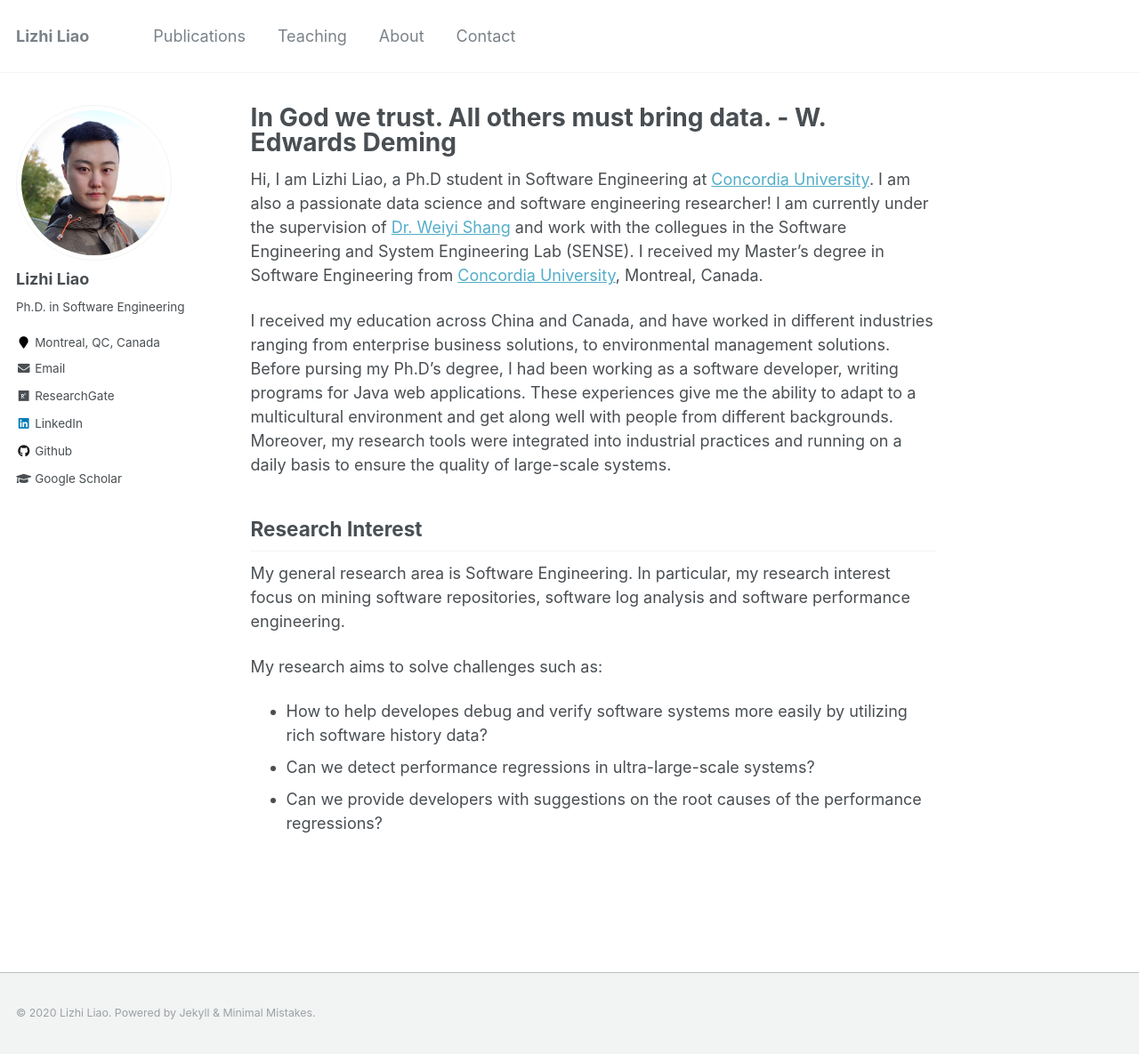
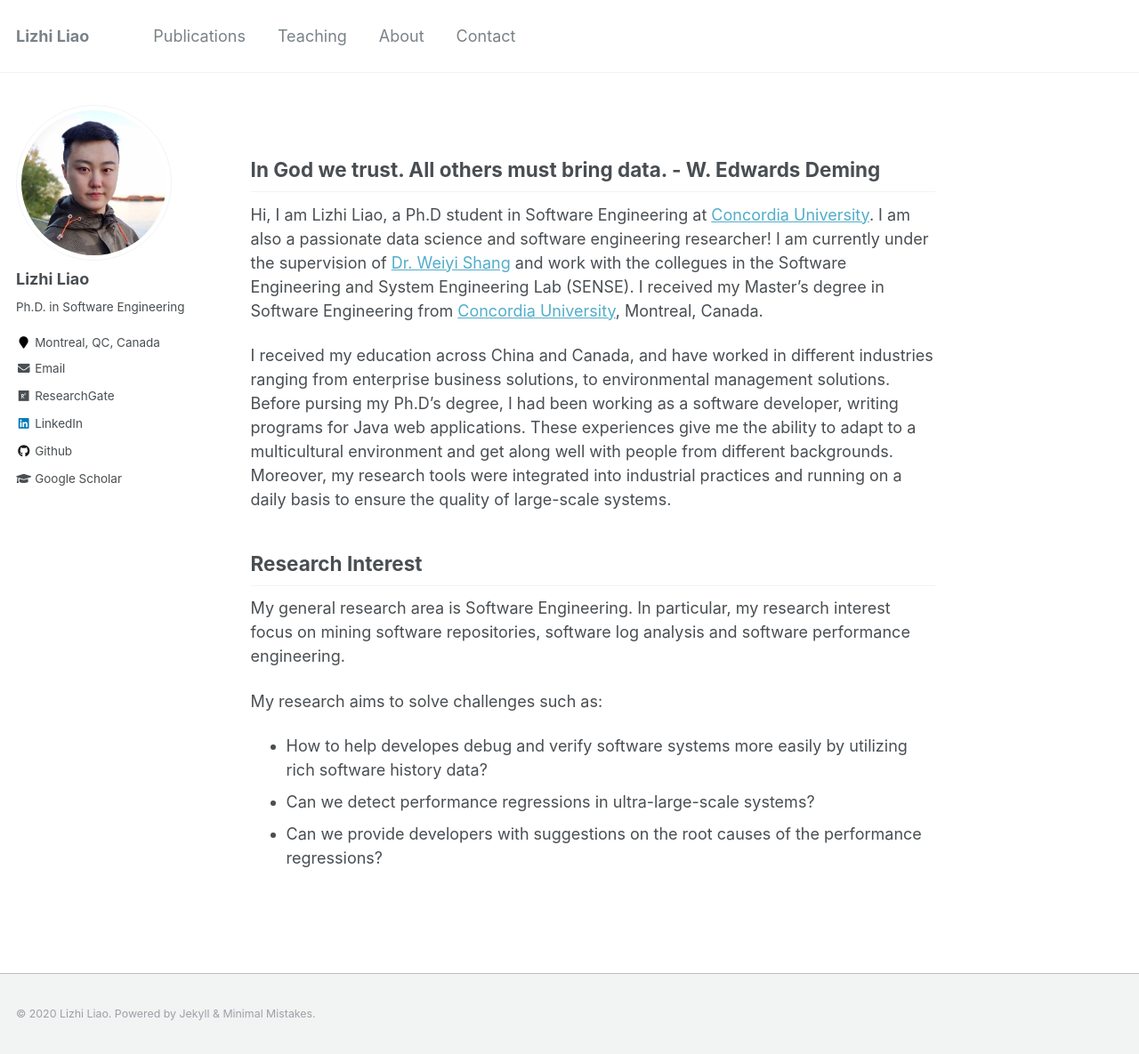
Before and after one commit to Lizhi-Liao/lizhi-liao.github.io, a Jekyll site: the page built from _pages/Intro.md, in a window 1280 px wide and 1185 px high. Shown: the whole window at 89% size. Built offline with Jekyll 4.4.1, drawn with Linux system fonts in a browser that asks for light colours.

```diff
--- a/_pages/Intro.md
+++ b/_pages/Intro.md
@@ -1,9 +1,11 @@
 ---
 permalink: /
-title: "In God we trust. All others must bring data. -  W. Edwards Deming"
+title: ""
 excerpt: "About me"
 author_profile: true
 ---
+
+## In God we trust. All others must bring data. -  W. Edwards Deming
 
 Hi, I am Lizhi  Liao, a Ph.D student in Software Engineering at [Concordia University](https://www.concordia.ca/). I am also a  passionate data science and software engineering researcher! I am currently under the supervision of [Dr. Weiyi Shang](https://users.encs.concordia.ca/~shang/) and work with the collegues in the Software Engineering and System Engineering Lab (SENSE). I received my Master's degree in Software Engineering from [Concordia University](https://www.concordia.ca/), Montreal, Canada.
 
```
